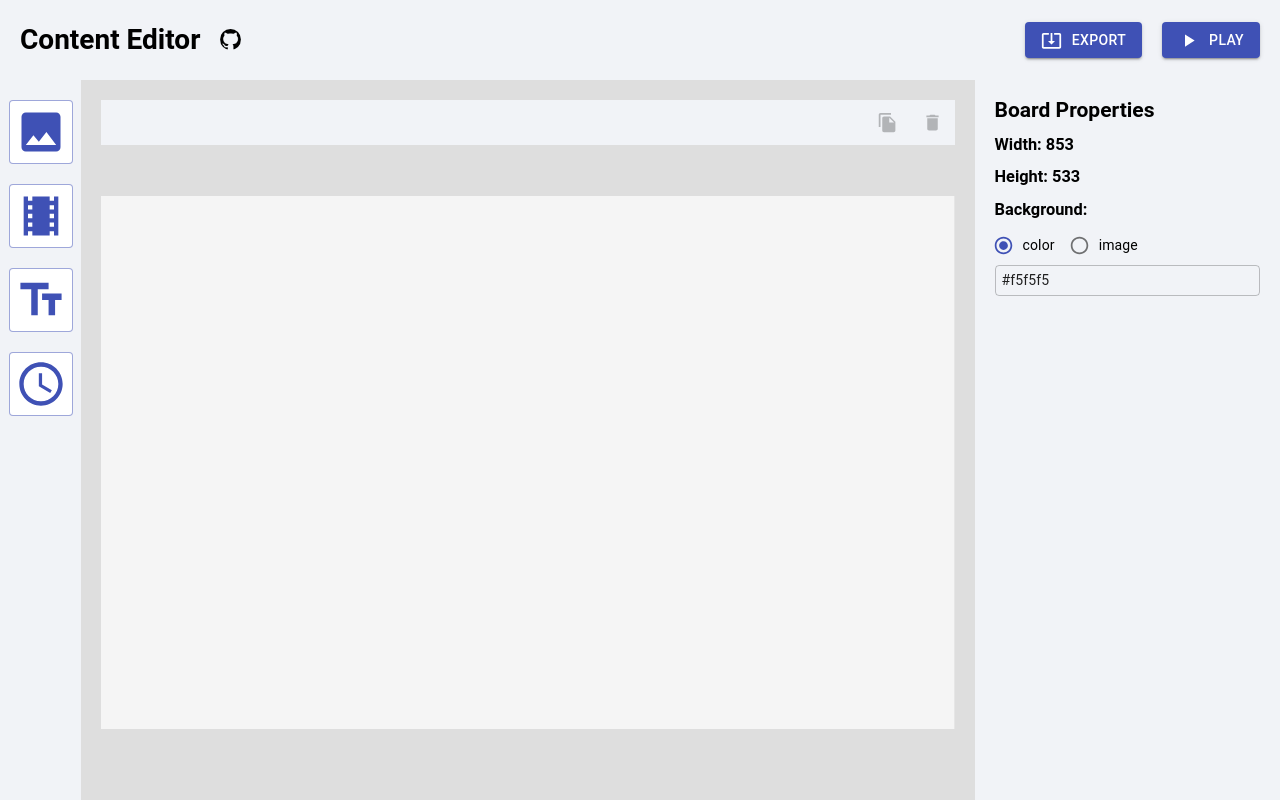
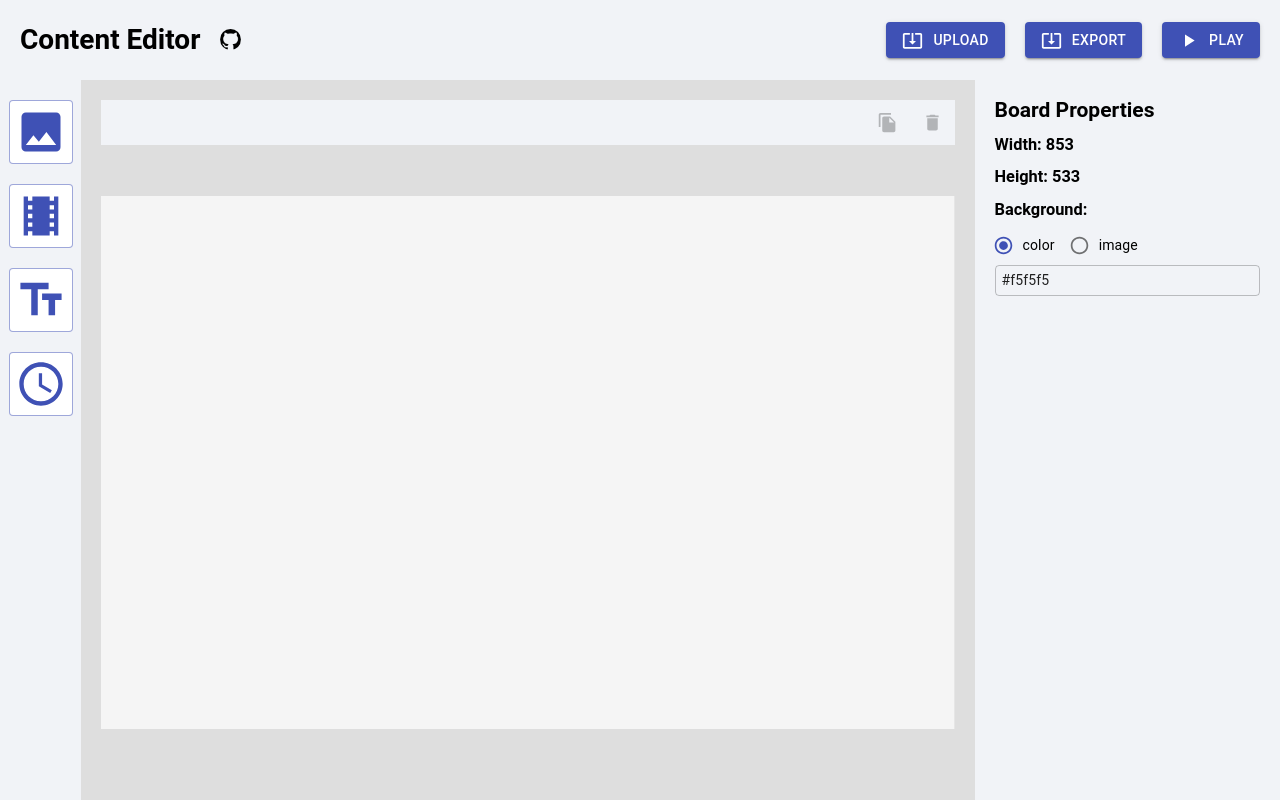
Before and after one commit to MuJungHo/web-signage, a React app: page / in a window 1280 px wide. Built offline with nearby package versions, Linux system fonts and the light colour scheme.

Commit message:
[新增] 可以匯入 content 資料

```diff
--- a/src/Editor.js
+++ b/src/Editor.js
@@ -7,39 +7,7 @@ import Header from './components/Header'
 import moment from 'moment'
 
 export default () => {
-  const [layers, setLayers] = React.useState([
-    // {
-    //   id: 1,
-    //   width: 115,
-    //   height: 80,
-    //   top: 20,
-    //   left: 30,
-    //   data: {
-    //     type: 'text',
-    //     id: 0,
-    //     value: 'Hello World!',
-    //     backgroundColor: '#000000',
-    //     fontColor: '#ffffff',
-    //     fontSize: 20,
-
-    //   }
-    // },
-    // {
-    //   id: 2,
-    //   width: 100,
-    //   height: 100,
-    //   top: 80,
-    //   left: 200,
-    //   data: {
-    //     type: 'time',
-    //     id: 0,
-    //     value: 'YYYY/MM/DD HH:mm:ss',
-    //     backgroundColor: '#000000',
-    //     fontColor: '#ffffff',
-    //     fontSize: 20,
-    //   }
-    // },
-  ])
+  const [layers, setLayers] = React.useState([])
   const [activeLayerID, setActiveLayerID] = React.useState()
   const [board, setBoard] = React.useState({
     width: window.innerWidth / 1.5,
@@ -76,7 +44,9 @@ export default () => {
     }}>
       <Header
         layers={layers}
-        board={board} />
+        setLayers={setLayers}
+        board={board}
+      />
       <div style={{
         width: '100%',
         display: 'flex',
--- a/src/components/Header.js
+++ b/src/components/Header.js
@@ -6,7 +6,7 @@ import Player from './Player'
 import PlayArrowIcon from '@material-ui/icons/PlayArrow';
 import SystemUpdateAlt from '@material-ui/icons/SystemUpdateAlt';
 import moment from 'moment'
-export default ({ layers, board }) => {
+export default ({ layers, board, setLayers }) => {
   const [isDialogOpen, setDialogOpen] = React.useState(false)
   const exportJsonFile = () => {
     let dataStr = JSON.stringify(layers);
@@ -16,6 +16,24 @@ export default ({ layers, board }) => {
     linkElement.setAttribute('href', dataUri);
     linkElement.setAttribute('download', `data_${moment().unix()}.json`);
     linkElement.click();
+  }
+  const importJsonFile = () => {
+    let inputElement = document.createElement('input');
+    inputElement.setAttribute('type', 'file');
+    inputElement.setAttribute('accept', 'application/json');
+    inputElement.click();
+
+    inputElement.onchange = function (evt) {
+      let files = evt.target.files;
+      let file = files[0];
+      let reader = new FileReader();
+      reader.onload = async (event) => {
+        const jsonData = await JSON.parse(event.target.result)
+        setLayers(jsonData)
+        setDialogOpen(true)
+      };
+      reader.readAsText(file);
+    }
   }
   return (
     <div style={{
@@ -30,8 +48,9 @@ export default ({ layers, board }) => {
         <img src="./assets/github.png" style={{ width: 21, height: 21, borderRadius: '50%' }} />
       </a>
       <div style={{ flex: 1 }}></div>
+      <Button style={{ marginRight: 20 }} variant="contained" color="primary" onClick={importJsonFile}><SystemUpdateAlt style={{ marginRight: 10 }} />Upload</Button>
       <Button style={{ marginRight: 20 }} variant="contained" color="primary" onClick={exportJsonFile}><SystemUpdateAlt style={{ marginRight: 10 }} />Export</Button>
-      <Button variant="contained" color="primary" onClick={() => setDialogOpen(true)}><PlayArrowIcon style={{ marginRight: 10 }}/>Play</Button>
+      <Button variant="contained" color="primary" onClick={() => setDialogOpen(true)}><PlayArrowIcon style={{ marginRight: 10 }} />Play</Button>
       <Player isDialogOpen={isDialogOpen} setDialogOpen={setDialogOpen} layers={layers} board={board} />
     </div>
   )
```
